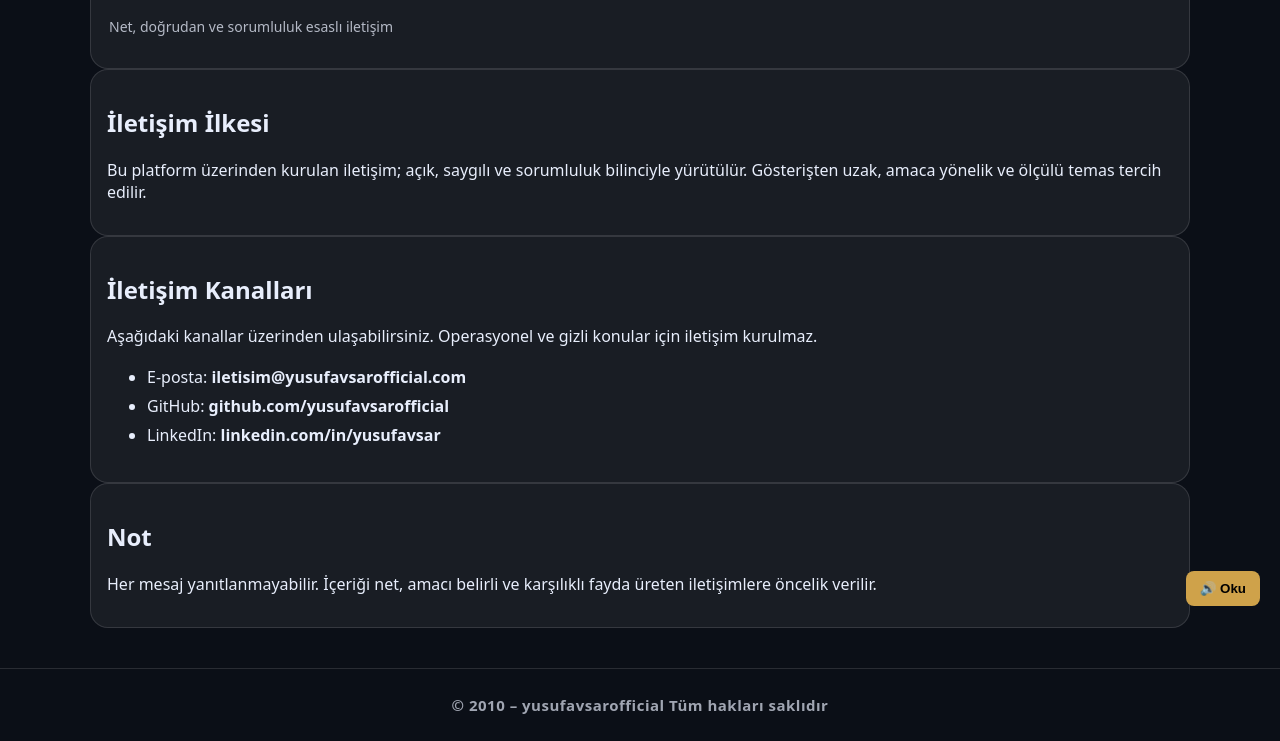
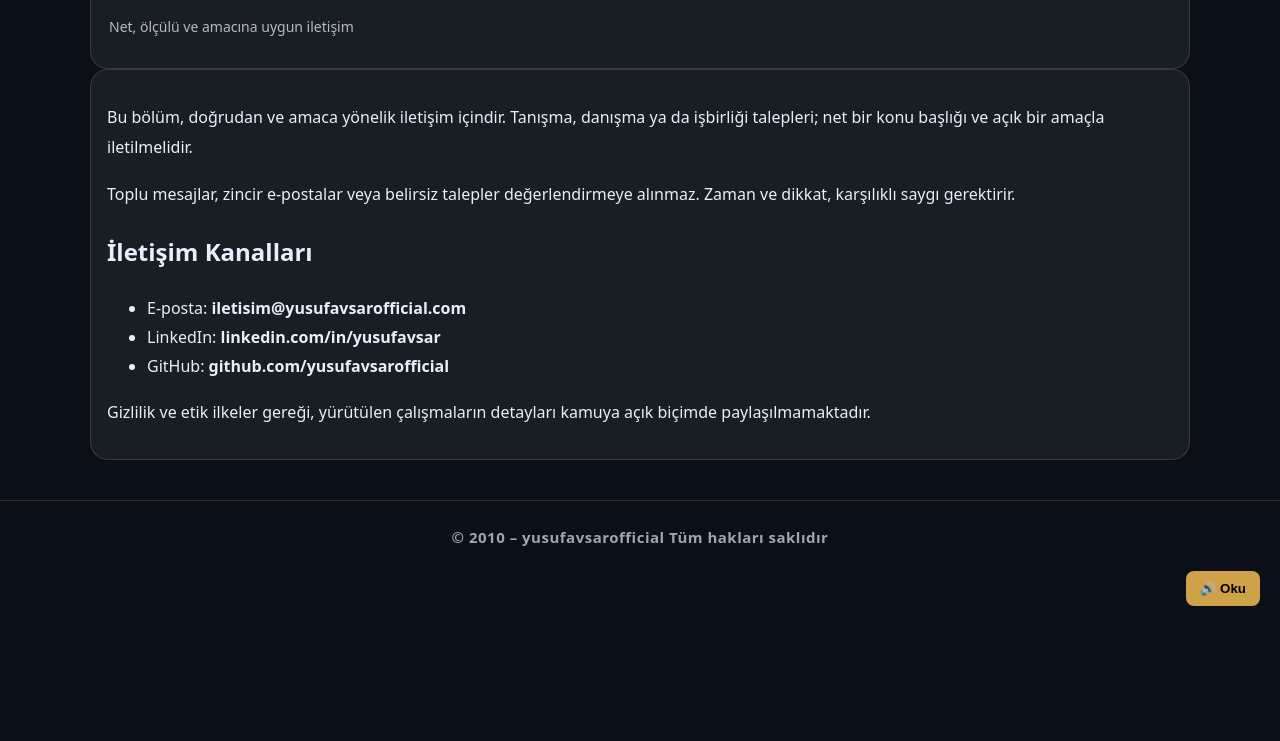
Before and after one commit to yusufavsarofficial/yusufavsarofficial.github.io, a plain HTML site: page iletisim.html in a window 1280 px wide. Shown: the part 174-915 px from the top of the page. After the commit the page ends 800 px from the top, so only its background shows below. Drawn offline with Linux system fonts and the light colour scheme.

Commit message:
Update iletisim.html

```diff
--- a/iletisim.html
+++ b/iletisim.html
@@ -39,38 +39,38 @@
 
   <section class="hero">
     <h1>İletişim</h1>
-    <p class="hint">Net, doğrudan ve sorumluluk esaslı iletişim</p>
-  </section>
-
-  <section class="card">
-    <h2>İletişim İlkesi</h2>
-    <p>
-      Bu platform üzerinden kurulan iletişim; açık, saygılı ve
-      sorumluluk bilinciyle yürütülür. Gösterişten uzak, amaca
-      yönelik ve ölçülü temas tercih edilir.
+    <p class="hint">
+      Net, ölçülü ve amacına uygun iletişim
     </p>
   </section>
 
-  <section class="card">
-    <h2>İletişim Kanalları</h2>
+  <section class="card" style="line-height:1.9">
+
     <p>
-      Aşağıdaki kanallar üzerinden ulaşabilirsiniz. Operasyonel
-      ve gizli konular için iletişim kurulmaz.
+      Bu bölüm, doğrudan ve amaca yönelik iletişim içindir.
+      Tanışma, danışma ya da işbirliği talepleri;
+      net bir konu başlığı ve açık bir amaçla iletilmelidir.
     </p>
 
+    <p>
+      Toplu mesajlar, zincir e-postalar veya
+      belirsiz talepler değerlendirmeye alınmaz.
+      Zaman ve dikkat, karşılıklı saygı gerektirir.
+    </p>
+
+    <h2>İletişim Kanalları</h2>
     <ul>
       <li>E-posta: <strong>iletisim@yusufavsarofficial.com</strong></li>
+      <li>LinkedIn: <strong>linkedin.com/in/yusufavsar</strong></li>
       <li>GitHub: <strong>github.com/yusufavsarofficial</strong></li>
-      <li>LinkedIn: <strong>linkedin.com/in/yusufavsar</strong></li>
     </ul>
-  </section>
 
-  <section class="card">
-    <h2>Not</h2>
     <p>
-      Her mesaj yanıtlanmayabilir. İçeriği net, amacı belirli
-      ve karşılıklı fayda üreten iletişimlere öncelik verilir.
+      Gizlilik ve etik ilkeler gereği,
+      yürütülen çalışmaların detayları
+      kamuya açık biçimde paylaşılmamaktadır.
     </p>
+
   </section>
 
 </main>
```
